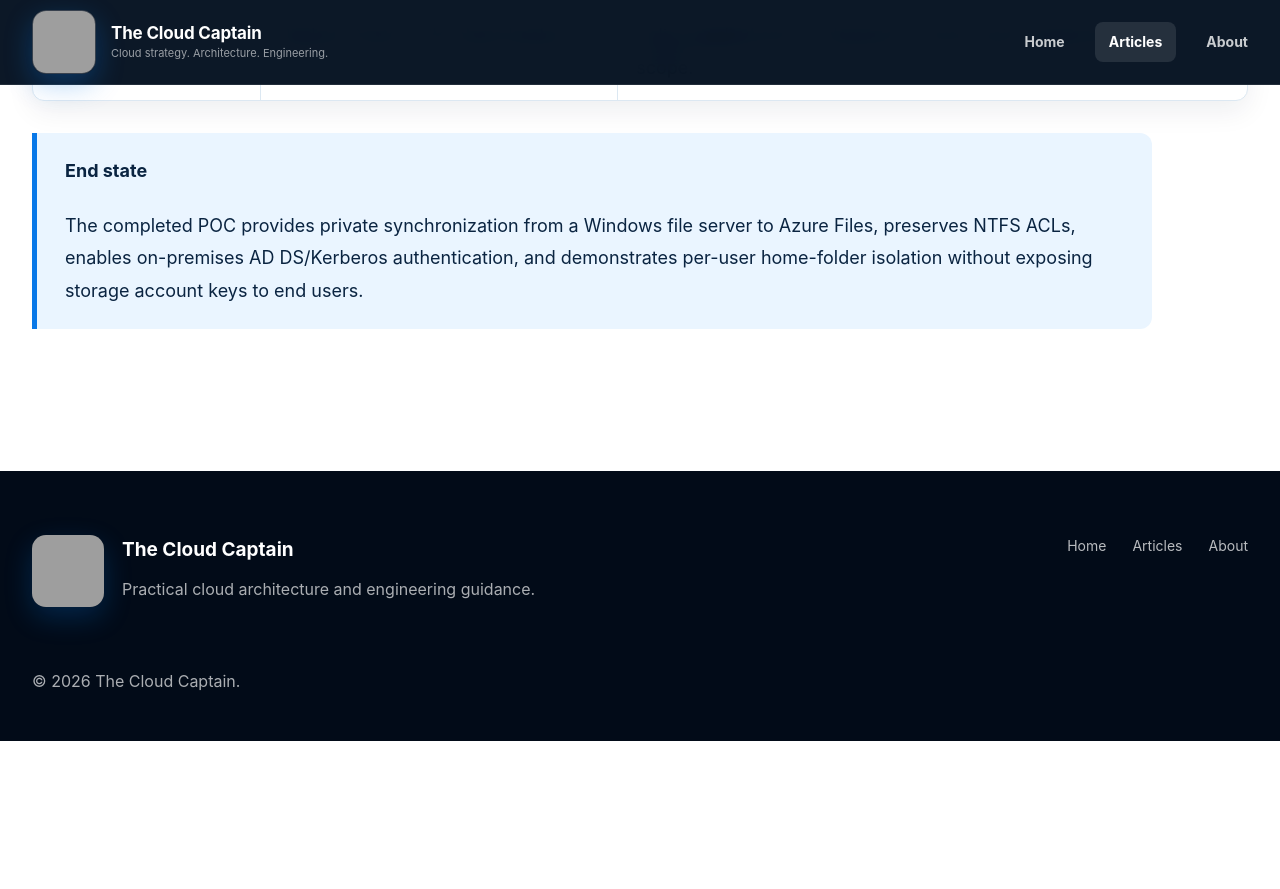
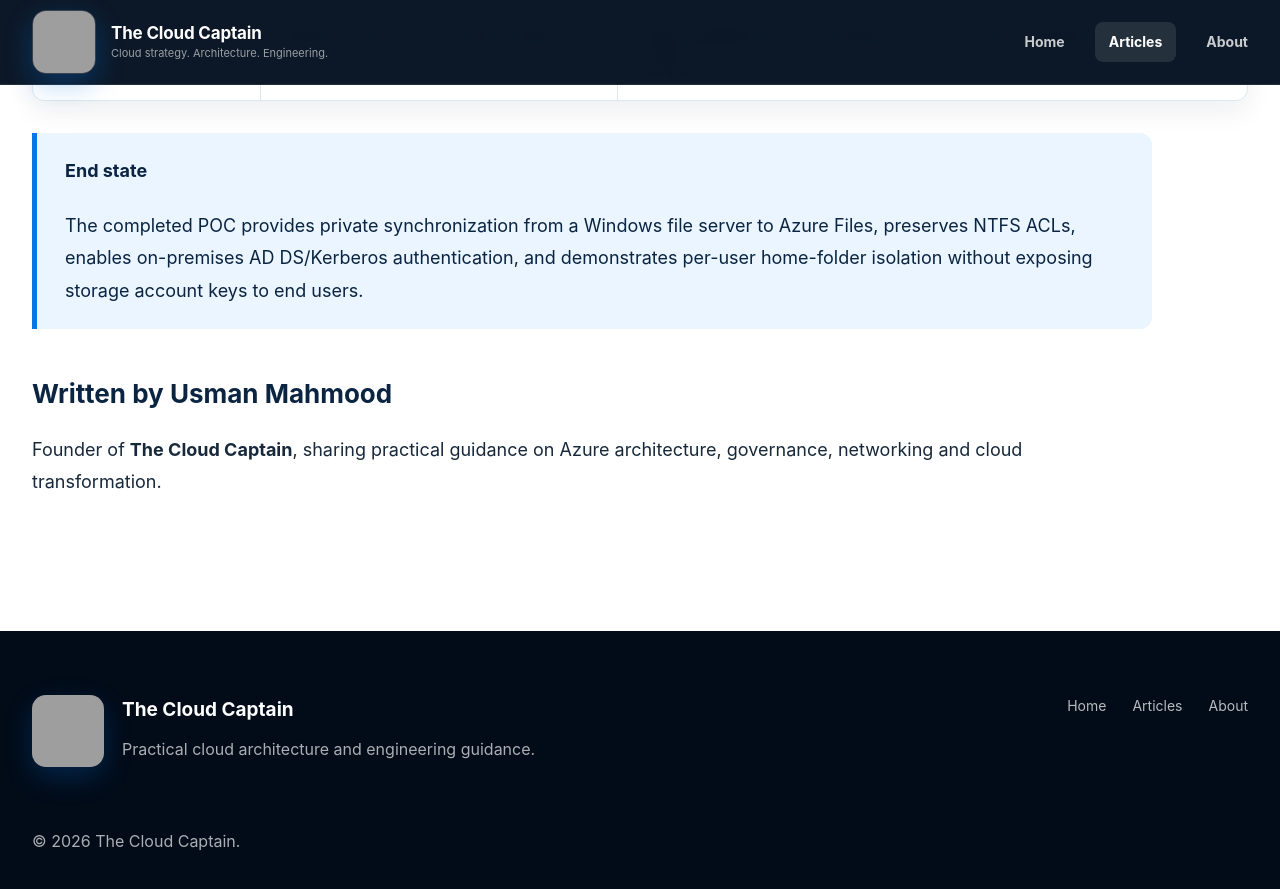
Before and after one commit to thecloudcaptain/thecloudcaptain.github.io, a Jekyll site: the page built from _posts/2026-07-22-azure-files-migration-poc.md, in a window 1280 px wide and 900 px high, scrolled down 33488 px. Shown: the top 889 px of the window. Built offline with Jekyll 4.4.1, drawn with Linux system fonts in a browser that asks for light colours; before the commit the page ends 34229 px from its top, so only the background shows below that; grey boxes are pictures that could not be loaded.

Commit message:
Update 2026-07-22-azure-files-migration-poc.md

```diff
--- a/_posts/2026-07-22-azure-files-migration-poc.md
+++ b/_posts/2026-07-22-azure-files-migration-poc.md
@@ -890,3 +890,7 @@ Get-ChildItem H:\
 > **End state**
 >
 > The completed POC provides private synchronization from a Windows file server to Azure Files, preserves NTFS ACLs, enables on-premises AD DS/Kerberos authentication, and demonstrates per-user home-folder isolation without exposing storage account keys to end users.
+
+### Written by Usman Mahmood
+
+Founder of **The Cloud Captain**, sharing practical guidance on Azure architecture, governance, networking and cloud transformation.
```
